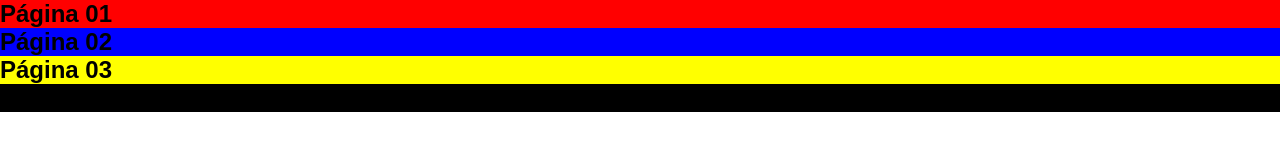
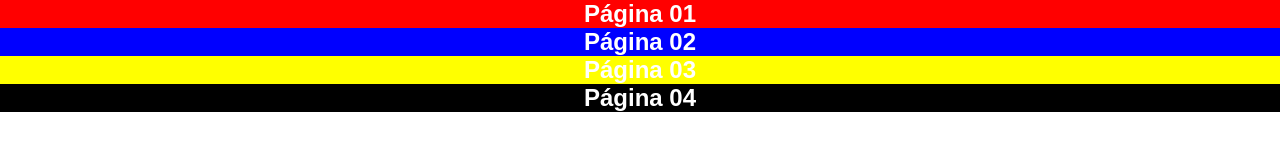
Before and after one commit to DayvysonAlmeida/sections, a plain HTML site: page index.html in a window 1280 px wide. Drawn offline with Linux system fonts and the light colour scheme.

Commit message:
add estilo nas sectiosn

```diff
--- a/src/style.css
+++ b/src/style.css
@@ -21,3 +21,10 @@
 .page04{
     background-color: black;
 }
+
+section{
+    display: flex;
+    align-items: center;
+    justify-content: center;
+    color: #fff;
+}
```
